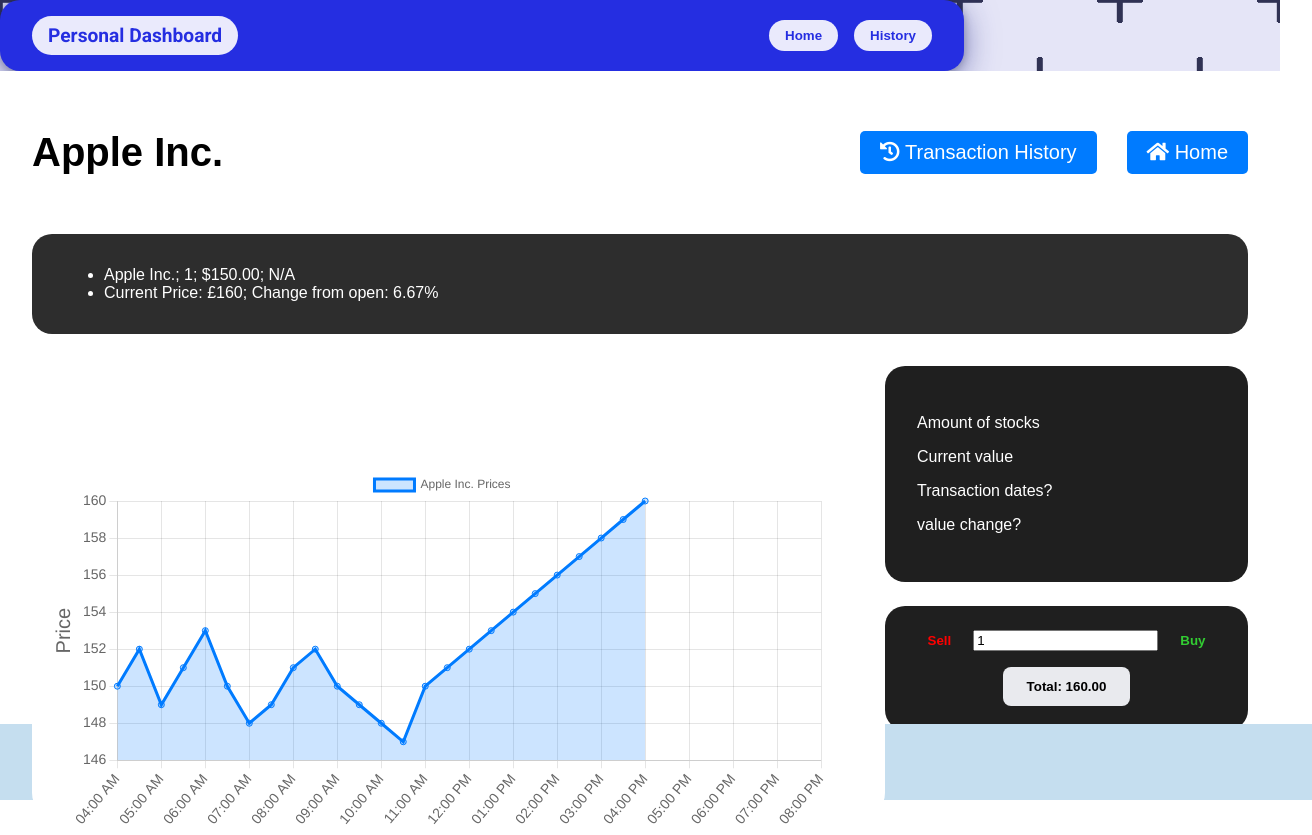
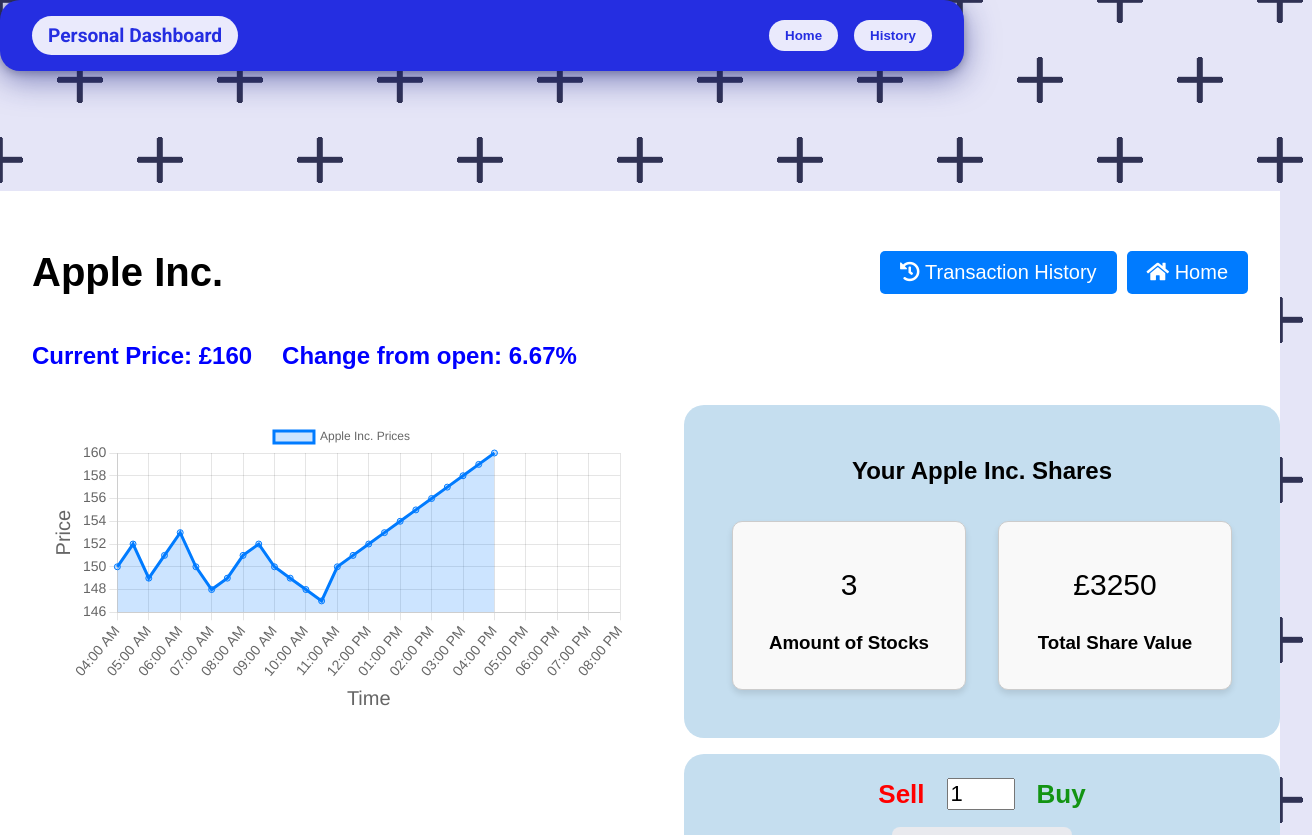
Before and after one commit to tomormat/hackathon_frontend, an Angular app in the folder frontend_src/: page /personal/1 in a window 1280 px wide. Shown: the top 835 px of the page, 1312 px wide, since content can reach past the window. Built offline with nearby package versions, Linux system fonts and the light colour scheme.

Commit message:
Styling Personal Page, fix table in home page

```diff
--- a/frontend_src/src/app/pages/history/history.css
+++ b/frontend_src/src/app/pages/history/history.css
@@ -57,7 +57,6 @@
   color: rgb(0, 0, 0);
   text-align: center;
   padding: 1rem;
-  position: fixed;
   bottom: 0;
   width: 100%;
   font-size: 14px;
--- a/frontend_src/src/app/pages/home/home.css
+++ b/frontend_src/src/app/pages/home/home.css
@@ -33,8 +33,8 @@
 
 .stock-container {
     flex: 1;
-    width: 35%;
-    margin-right: -10px;
+    width: 95%;
+
 }
 
 @media (max-width: 768px) {
@@ -59,7 +59,7 @@
 /* ----- Looking at your stocks ------------ */
 .stock-box {
     position: relative;
-    width: 70%;
+    width: 100%;
     height: auto;
     background-color: #ffffff;
     border-radius: 10px;
@@ -78,6 +78,7 @@
     text-align: left;
     font-family: Verdana, Geneva, Tahoma, sans-serif;
     font-size: 20px;
+    color: black;
 }
 
 .stock-table th {
@@ -170,7 +171,6 @@
     color: rgb(0, 0, 0);
     text-align: center;
     padding: 1rem;
-    position: fixed;
     bottom: 0;
     width: 100%;
     font-size: 14px;
--- a/frontend_src/src/app/pages/home/home.html
+++ b/frontend_src/src/app/pages/home/home.html
@@ -43,10 +43,12 @@
                     </thead>
                     <tbody>
                         <ng-container *ngFor="let stock of stocks">
-                            <tr *ngIf="stock.price"> <!-- only show the stocks with a price (ones user can buy)-->
-                                <td>{{ stock.name }}</td>
-                                <td>£{{ stock.price }}</td>
-                            </tr>
+                            <ng-container *ngFor="let share of stock.shares">
+                                <tr *ngIf="share"> <!-- only show the stocks with a share-->
+                                    <td>{{ stock.name }}</td>
+                                    <td>£{{ share }}</td>
+                                </tr>
+                            </ng-container>
                         </ng-container>
                         <tr *ngIf="stocks.length === 0">
                             <td colspan="2">No stocks available.</td>
--- a/frontend_src/src/app/pages/personal/personal.css
+++ b/frontend_src/src/app/pages/personal/personal.css
@@ -5,6 +5,7 @@
   color: white;
   height: 100vh;
   box-sizing: border-box;
+  margin-top: 120px;
 }
 
 h1 {
@@ -17,11 +18,10 @@
   display: flex;
   justify-content: space-between;
   align-items: center;
-  margin-bottom: 2rem;
 }
 .nav-spacer {
   display: flex;
-  gap: 30px;
+  gap: 10px;
 
 }
 .nav-button {
@@ -41,10 +41,16 @@
 
 /* Company info bar */
 .company-info {
-  background-color: #2d2d2d;
-  padding: 1rem 2rem;
+  background-color: #ffffff;
   border-radius: 20px;
-  margin-bottom: 2rem;
+  margin-bottom: 1rem;
+  display:flex;
+  flex-direction: row;
+  gap: 30px;
+}
+
+.info {
+  color: blue;
 }
 
 /* Main content layout */
@@ -77,16 +83,38 @@
   display: flex;
   flex-direction: column;
   gap: 1.5rem;
+
 }
 
 .stock-info {
-  background-color: #1f1f1f;
+  background-color: #c5deef;
   border-radius: 20px;
   padding: 2rem;
+  display: flex;
+  flex-direction: column;
+  align-items: center;
+}
+
+.info-box {
+  background-color: #f9f9f9; /* Light gray background */
+  border: 1px solid #ccc; /* Border around the box */
+  border-radius: 10px; /* Rounded corners */
+  padding: 1rem; /* Padding inside the box */
+  text-align: center; /* Center-align text */
+  width: 200px; /* Fixed width for each box */
+  margin: 1rem; /* Space between boxes */
+  box-shadow: 0 4px 6px rgba(0, 0, 0, 0.1); /* Optional: Adds a subtle shadow */
+  color:#000;
+}
+
+.info-panel {
+  display: flex; /* Align boxes horizontally */
+  gap: 1rem; /* Space between boxes */
+  justify-content: center; /* Center-align the boxes */
 }
 
 .buy-sell {
-  background-color: #1f1f1f;
+  background-color: #c5deef;
   border-radius: 20px;
   padding: 1.5rem;
   display: flex;
@@ -107,22 +135,28 @@
   border: none;
   font-weight: bold;
   cursor: pointer;
+  font-size: 26px;
 }
 
 .buy {
   background-color: transparent;
-  color: limegreen;
+  color: rgb(19, 148, 19);
   border: none;
   font-weight: bold;
   cursor: pointer;
+  font-size: 26px;
 }
 
 input[type="text"] {
-  padding: 0.5rem;
+  padding: 1rem;
   border-radius: 8px;
   border: none;
-  width: 80px;
-  text-align: center;
+
+
+}
+.buy-amount {
+  font-size: 22px;
+  width:60px;
 }
 
 .total-button {
@@ -132,23 +166,22 @@
   border-radius: 8px;
   border: none;
   font-weight: bold;
+  font-size: 22px;
 }
+
 
 .footer {
   background-color: #c5deef;
   color: rgb(0, 0, 0);
   text-align: center;
   padding: 1rem;
-  position: fixed;
   bottom: 0;
   width: 100%;
   font-size: 14px;
 }
-
 .graph-box {
   width: 100%;
   height: 400px;
-  margin-top: 20px;
   position: relative;
   z-index: 1;
 }
--- a/frontend_src/src/app/pages/personal/personal.html
+++ b/frontend_src/src/app/pages/personal/personal.html
@@ -13,16 +13,7 @@
 
   <!-- Company Info Section -->
   <div class="company-info">
-    <ul>
-
-      <li *ngIf="stock">
-        {{ stock.name }}; {{ stock.id }}; ${{ stock.price | number:'1.2-2' }};
-        {{ stock.valueChangePercent24h !== undefined ? (stock.valueChangePercent24h | number:'1.2-2') + '%' : 'N/A' }}
-      </li>
-
-      <li>Current Price: £{{ currentPrice }}; Change from open: {{percentChange | number:'1.2-2' }}%</li> <!-- Example: Apple; AAPL; $150; +2.5% -->
-
-    </ul>
+    <h2 class = "info">Current Price: £{{ currentPrice }}</h2><h2 class = "info"> Change from open: {{percentChange | number:'1.2-2' }}%</h2>
   </div>
 
   <!-- Main Content Area -->
@@ -30,9 +21,9 @@
     <!-- Graph Area -->
     <div class="graph-box">
       <div class="graph">
-        <h2>{{ stockName }} Price Graph</h2>
         <canvas id="stockGraph"></canvas>
       </div>
+      <!-- Add this in if we have time?
       <div class="graph-timescale">
         <button>All Time</button>
         <button>5Y</button>
@@ -42,22 +33,32 @@
         <button>1 Day</button>
         <button>12 H</button>
         <button>1 H</button>
-      </div>
+      </div> -->
     </div>
 
     <!-- Info Panel + Buy/Sell -->
     <div class="info-panel">
       <div class="stock-info">
-        <p>Amount of stocks</p>
-        <p>Current value</p>
-        <p>Transaction dates?</p>
-        <p>value change?</p>
+        <h2 style="color:black;">Your {{ stockName }} Shares</h2>
+        <div style="display:flex; flex-direction: row;">
+
+          <div class="info-box">
+            <p style="font-size: 30px;">{{ numberOfShares }}</p>
+            <h3>Amount of Stocks</h3>
+
+          </div>
+          <div class="info-box">
+            <p style="font-size: 30px;">£{{ totalShareValue }}</p>
+            <h3>Total Share Value</h3>
+
+          </div>
+        </div>
       </div>
 
       <div class="buy-sell">
         <div class="action-buttons">
           <button class="sell">Sell</button>
-          <input
+          <input class = "buy-amount"
             type="number"
             min="1"
             [(ngModel)]="buyAmount"
--- a/frontend_src/src/app/pages/personal/personal.ts
+++ b/frontend_src/src/app/pages/personal/personal.ts
@@ -29,6 +29,8 @@
   currentPrice: number | null = null;
   openingPrice: number | null = null;
   percentChange: number | null = null;
+  numberOfShares: number = 0;
+  totalShareValue: number = 0;
 
   constructor(private route: ActivatedRoute, private stockService: StockService) {}
 
@@ -50,6 +52,8 @@
         if (this.openingPrice && this.currentPrice) {
           this.percentChange = ((this.currentPrice - this.openingPrice) / this.openingPrice) * 100;
         }
+        this.numberOfShares = stock.shares.length;
+        this.totalShareValue = stock.shares.reduce((acc: number, value: number) => acc + value, 0);
         // this is the price graph
         this.renderGraph();
       }
@@ -98,7 +102,7 @@
             },
             ticks: {
               font: {
-                size: 14 // Font size for the y-axis labels
+                size: 14
               }
             }
           },
@@ -112,7 +116,7 @@
             },
             ticks: {
               font: {
-                size: 14 // Font size for the y-axis labels
+                size: 14
               }
             }
           }
--- a/frontend_src/src/assets/mock-shares.json
+++ b/frontend_src/src/assets/mock-shares.json
@@ -2,7 +2,7 @@
     {
       "id": 1,
       "name": "Apple Inc.",
-      "price": 150,
+      "shares": [150, 100, 3000],
       "prices": [150, 152, 149, 151, 153, 150, 148, 149, 151, 152, 150, 149, 148, 147, 150, 151, 152, 153, 154, 155, 156, 157, 158, 159, 160],
       "times": [
             "2023-08-02T04:00:00Z", "2023-08-02T04:30:00Z", "2023-08-02T05:00:00Z", "2023-08-02T05:30:00Z", "2023-08-02T06:00:00Z",
@@ -17,7 +17,7 @@
     {
       "id": 2,
       "name": "Microsoft Corp.",
-      "price": 310,
+      "shares": [310, 900, 300],
       "prices": [310, 312, 309, 311, 313, 310, 308, 309, 311, 312, 310, 309, 308, 307, 310, 311, 312, 313, 314, 315, 316, 317, 318, 319, 320, 100],
         "times": [
             "2023-08-02T04:00:00Z", "2023-08-02T04:30:00Z", "2023-08-02T05:00:00Z", "2023-08-02T05:30:00Z", "2023-08-02T06:00:00Z",
@@ -32,7 +32,7 @@
     {
       "id": 3,
       "name": "Tesla Inc.",
-      "price": 700,
+      "shares": [700, 20],
       "prices": [700, 702, 699, 701, 703, 700, 698, 699, 701, 702, 700, 699, 698, 697, 700, 701, 702, 703, 704, 705, 706, 707, 708, 709, 710],
         "times": [
             "2023-08-02T04:00:00Z", "2023-08-02T04:30:00Z", "2023-08-02T05:00:00Z", "2023-08-02T05:30:00Z", "2023-08-02T06:00:00Z",
@@ -47,7 +47,7 @@
     {
       "id": 4,
       "name": "Amazon.com Inc.",
-      "price": 3300,
+      "shares": [3300],
       "prices": [3300, 3302, 3299, 3301, 3303, 3300, 3298, 3299, 3301, 3302, 3300, 3299, 3298, 3297, 3300, 3301, 3302, 3303, 3304, 3305, 3306, 3307, 3308, 3309, 3310],
         "times": [
             "2023-08-02T04:00:00Z", "2023-08-02T04:30:00Z", "2023-08-02T05:00:00Z", "2023-08-02T05:30:00Z", "2023-08-02T06:00:00Z",
```
